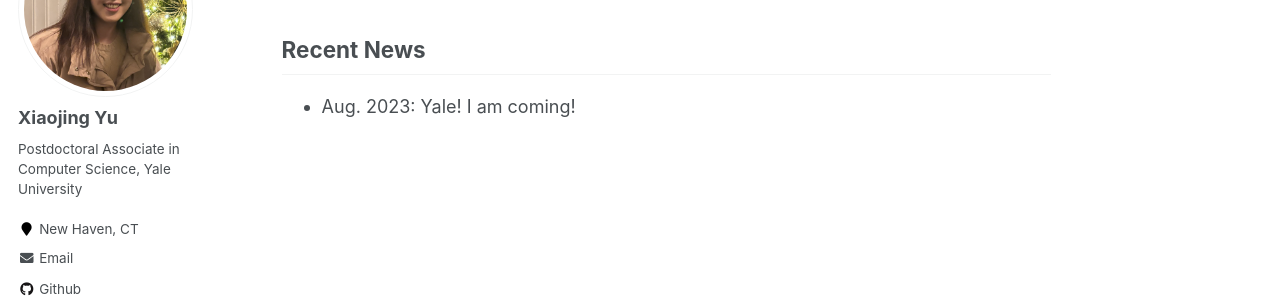
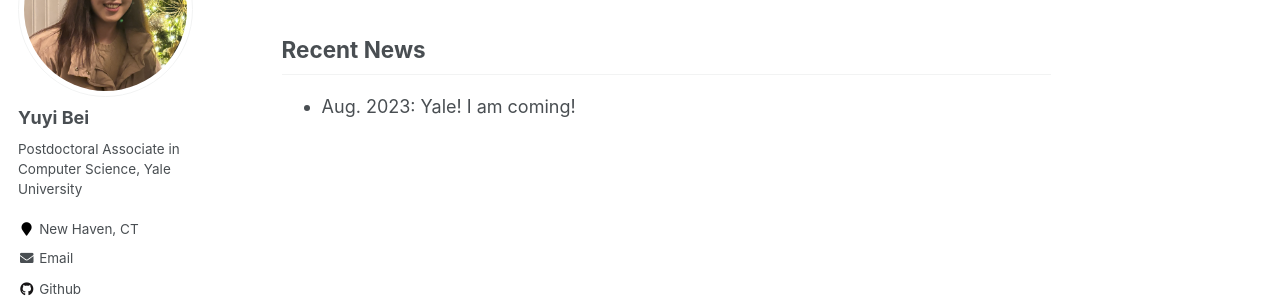
Before and after one commit to YuyiBei/yuyi, a Jekyll site: the page built from _pages/about.md, in a window 1280 px wide. Shown: the part 196-496 px from the top of the page. Built offline with Jekyll 4.4.1, drawn with Linux system fonts in a browser that asks for light colours.

Commit message:
Update _config.yml

```diff
--- a/_config.yml
+++ b/_config.yml
@@ -80,14 +80,14 @@ analytics:
 
 # Site Author
 author:
-  name             : "Xiaojing Yu"
+  name             : "Yuyi Bei"
   avatar           : "website.png"
   bio              : "Postdoctoral Associate in Computer Science, Yale University"
   location         : "New Haven, CT"
   employer         :
   pubmed           : # "https://www.ncbi.nlm.nih.gov/pubmed/?term=john+snow"
   googlescholar    : "https://scholar.google.com/citations?user=zm79k4wAAAAJ&hl=en"
-  email            : "xiaojing.yu@yale.edu"
+  email            : "yuyi.bei@yale.edu"
   researchgate     :  # example: "https://www.researchgate.net/profile/yourprofile"
   uri              :
   bitbucket        :
@@ -96,7 +96,7 @@ author:
   flickr           :
   facebook         :
   foursquare       :
-  github           : "blairjing"
+  github           : "YuyiBei"
   google_plus      :
   keybase          :
   instagram        :
```
